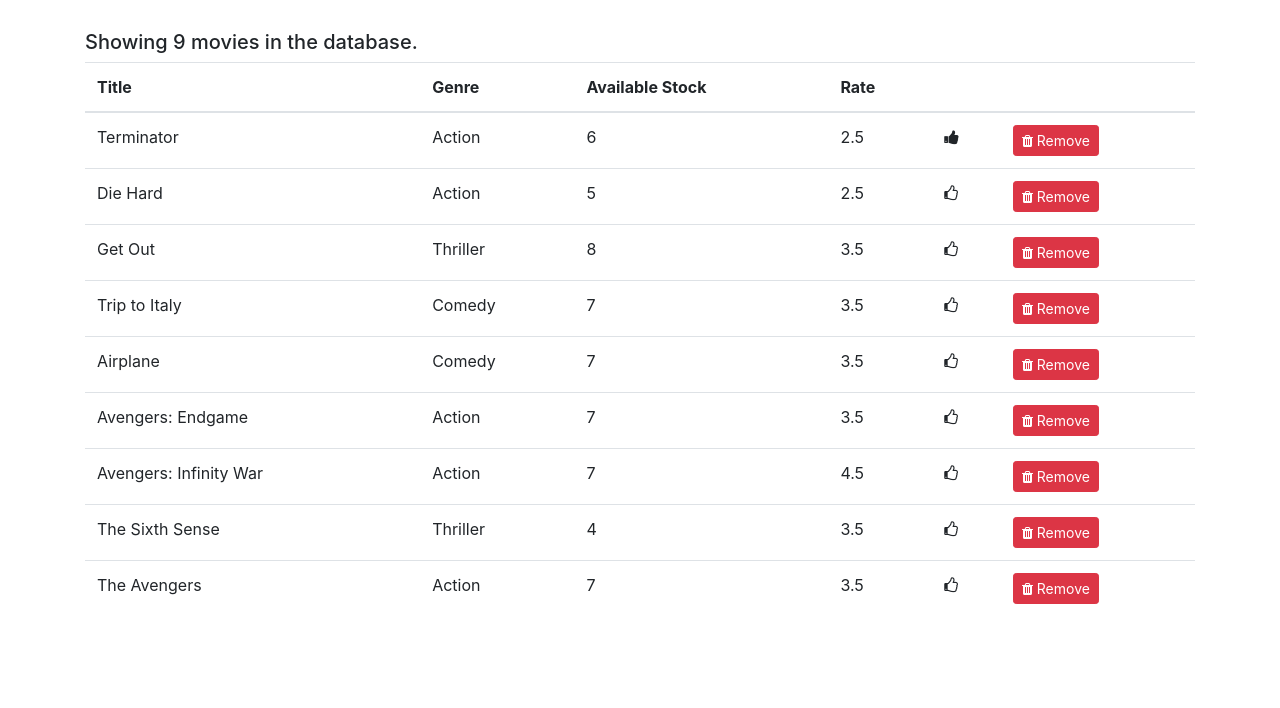
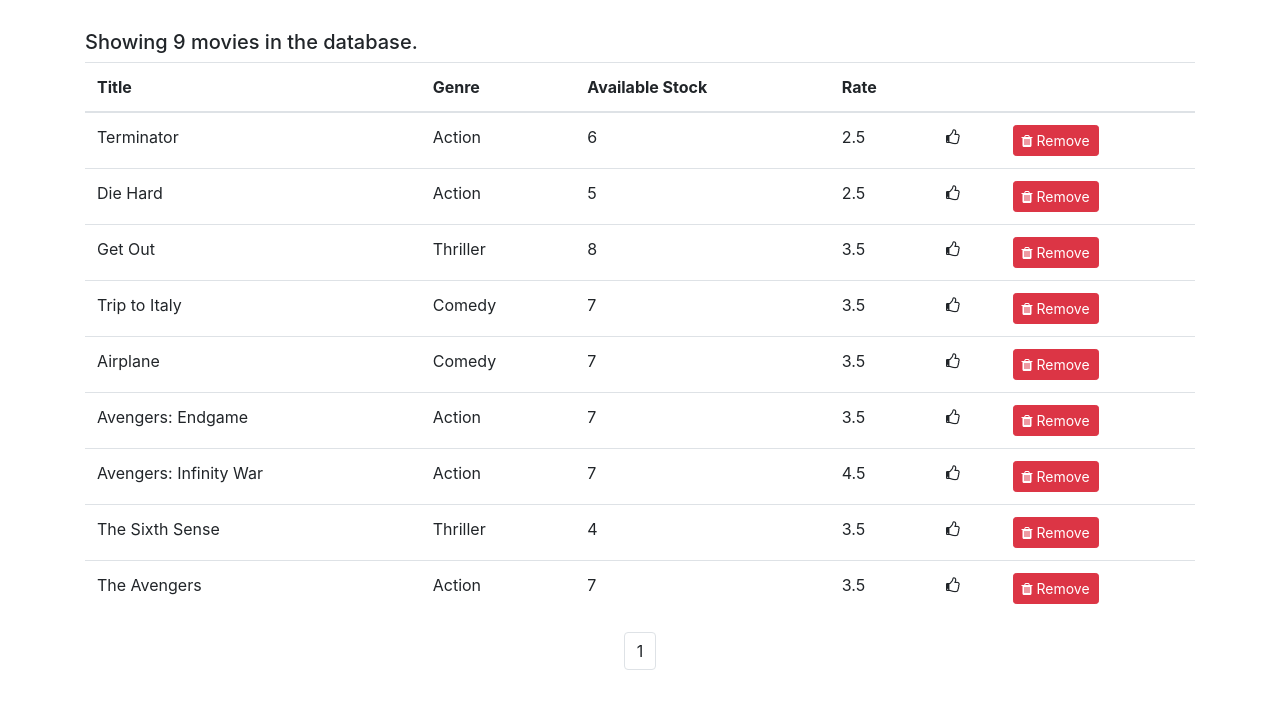
Before and after one commit to naseebbajracharya/movie-rental-react, a React (Create React App) app: page / in a window 1280 px wide. Shown: the top 708 px of the page. Built offline with nearby package versions, Linux system fonts and the light colour scheme.

Commit message:
works on pagination 2

```diff
--- a/package.json
+++ b/package.json
@@ -8,6 +8,7 @@
     "@testing-library/user-event": "^12.6.0",
     "bootstrap": "^4.1.1",
     "font-awesome": "^4.7.0",
+    "lodash": "^4.17.10",
     "react": "^17.0.1",
     "react-dom": "^17.0.1",
     "react-scripts": "4.0.1",
--- a/src/components/common/pagination.jsx
+++ b/src/components/common/pagination.jsx
@@ -1,7 +1,19 @@
 import React from 'react';
+import _ from 'lodash';
 
 const Pagination = (props) => {
-    return null;
+
+    const {itemCount, pageSize} = props;
+
+    const pagesCount = itemCount/pageSize;
+
+    return <nav>
+        <ul className="pagination justify-content-center">
+            <li className="page-item">
+                <a onClick="" className="page-link">1</a>
+            </li>
+        </ul>
+    </nav>;
 }
 
 export default Pagination;
--- a/src/services/fakeMovieService.js
+++ b/src/services/fakeMovieService.js
@@ -8,7 +8,6 @@ const movies = [
     numberInStock: 6,
     dailyRentalRate: 2.5,
     publishDate: "2018-01-03T19:04:28.809Z",
-    liked: true
   },
   {
     _id: "5b21ca3eeb7f6fbccd471816",
```
Also changed, not shown: 2 other files (tests, documents, lock files or other folders).
